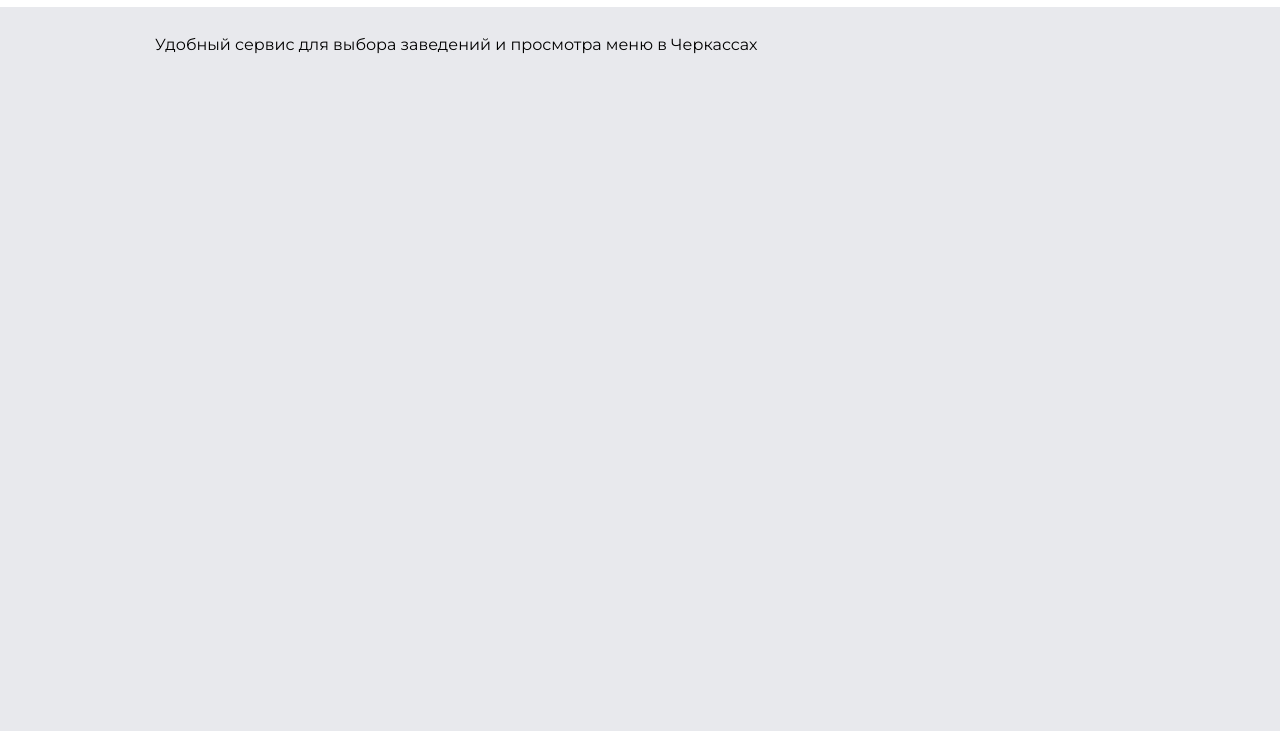
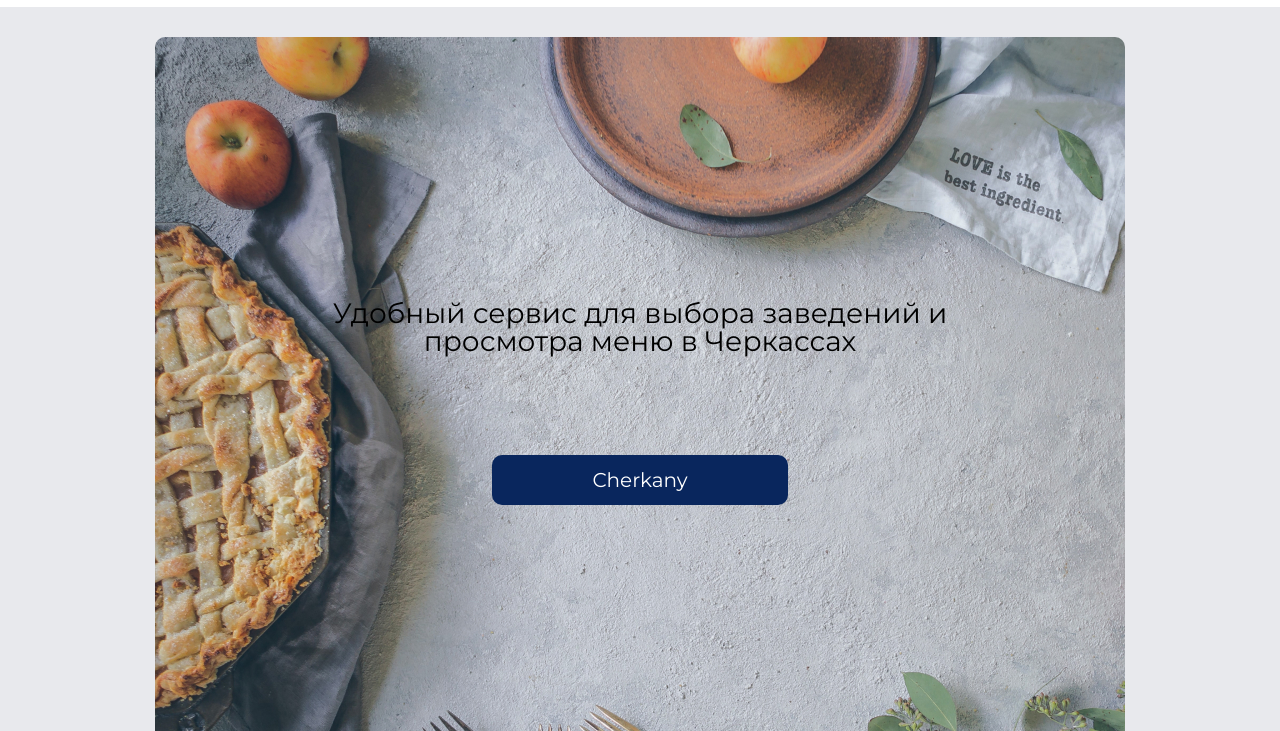
Before and after one commit to krugirl/cherkany-site, a website built with webpack: page src/index.html in a window 1280 px wide. Shown: the part 69-800 px from the top of the page. Built offline with nearby package versions, Linux system fonts and the light colour scheme; files whose address does not match are found by name.

Commit message:
add cherkanyButton block

```diff
--- a/src/index.html
+++ b/src/index.html
@@ -51,7 +51,7 @@
               Удобный сервис для выбора заведений и просмотра меню в Черкассах
             </div>
 
-            <a href="#" class="mainblock__btn"></a>
+            <a href="#" class="mainblock__btn">Cherkany</a>
           </div>
         </div>
       </div>
--- a/src/index.js
+++ b/src/index.js
@@ -1,29 +1,29 @@
 import "./scss/index.scss";
 
 
-// const header = document.querySelector(".header");
+const header = document.querySelector(".header");
 const headerBurger = document.querySelector(".header__burger");
 const headerNav = document.querySelector(".header__nav");
 
-// let once = true;
-// let second = true;
-// document.addEventListener("scroll", () => {
-//   if (window.pageYOffset > 110 && once) {
-//     once = false;
-//     second = true;
-//     header.style.backgroundColor = "white";
-//   }
-//   if (window.pageYOffset < 100 && second) {
+let once = true;
+let second = true;
+document.addEventListener("scroll", () => {
+  if (window.pageYOffset > 110 && once) {
+    once = false;
+    second = true;
+    header.style.backgroundColor = "white";
+  }
+  if (window.pageYOffset < 100 && second) {
 
-//     second = false;
-//     once = true;
-//     header.style.backgroundColor = "inherit";
-//   }
-// });
+    second = false;
+    once = true;
+    header.style.backgroundColor = "inherit";
+  }
+});
 
-// window.onbeforeunload = function () {
-//   window.scrollTo(0, 0);
-// };
+window.onbeforeunload = function () {
+  window.scrollTo(0, 0);
+};
 
 
 headerBurger.addEventListener("click", (event) => {
--- /dev/null
+++ b/src/scss/cherkanyMain.scss
@@ -0,0 +1,46 @@
+.mainblock {
+  &__content {
+    background: url(../photo/bg.jpg);
+    margin-top: 106px;
+    height: 830px;
+    width: 100%;
+    border-radius: $borrad;
+    display: flex;
+    flex-direction: column;
+    justify-content: center;
+    align-items: center;
+    padding: 0px 10px 100px 10px;
+    @media (max-width: $md3+px) {
+      background: url();
+      background-color: rgb(151, 151, 151);
+      max-height: max-content;
+      margin-top: 66px;
+    }
+    a {
+      text-decoration: none;
+      color: #fff;
+    }
+  }
+
+  &__text {
+    max-width: 700px;
+    text-align: center;
+    font-size: 28px;
+    @media (max-width: $md3+px) {
+      margin-top: 80%;
+    }
+    @media (max-width: $md4+px) {
+      font-size: 16px;
+    }
+  }
+
+  &__btn {
+    display: block;
+    margin-top: 100px;
+    padding: 15px 100px;
+    border-radius: $borrad;
+    font-size: 20px;
+    line-height: 20px;
+    background-color: #09265d;
+  }
+}
--- a/src/scss/index.scss
+++ b/src/scss/index.scss
@@ -14,6 +14,7 @@ $fontFamily: "Montserrat";
 @import "fonts";
 @import "null";
 @import "header";
+@import "cherkanyMain";
 
 .wrapper {
 }
@@ -21,9 +22,16 @@ $fontFamily: "Montserrat";
   max-width: $maxWidthContainer + px;
   margin: 0 auto;
   width: 100%;
-  @media (max-width: $md1+px) {max-width: 970px;}
-  @media (max-width: $md2+px) {max-width: 750px;}
-  @media (max-width: $md3+px) {max-width: none; padding: 0 10px;}
+  @media (max-width: $md1+px) {
+    max-width: 970px;
+  }
+  @media (max-width: $md2+px) {
+    max-width: 750px;
+  }
+  @media (max-width: $md3+px) {
+    max-width: none;
+    padding: 0 10px;
+  }
 }
 
 body {
@@ -32,16 +40,3 @@ body {
   font-family: $fontFamily;
   overflow-x: hidden;
 }
-
-.mainblock {
-  &__content {
-    background: url(../photo/bg.jpg) cover;
-    margin-top: 106px;
-    height: 830px;
-    width: 100%;
-  }
-
-
-
-
-}
```
